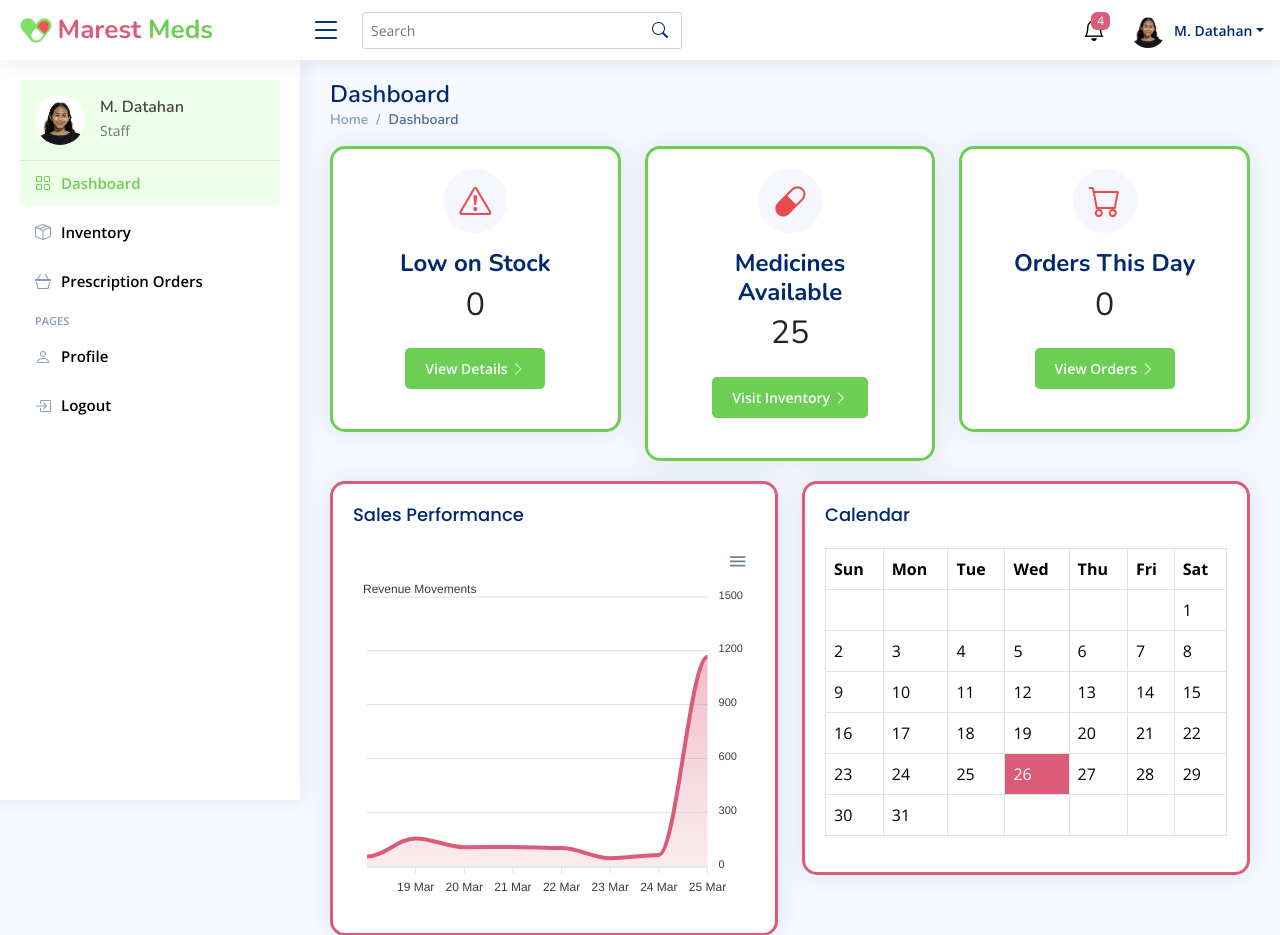
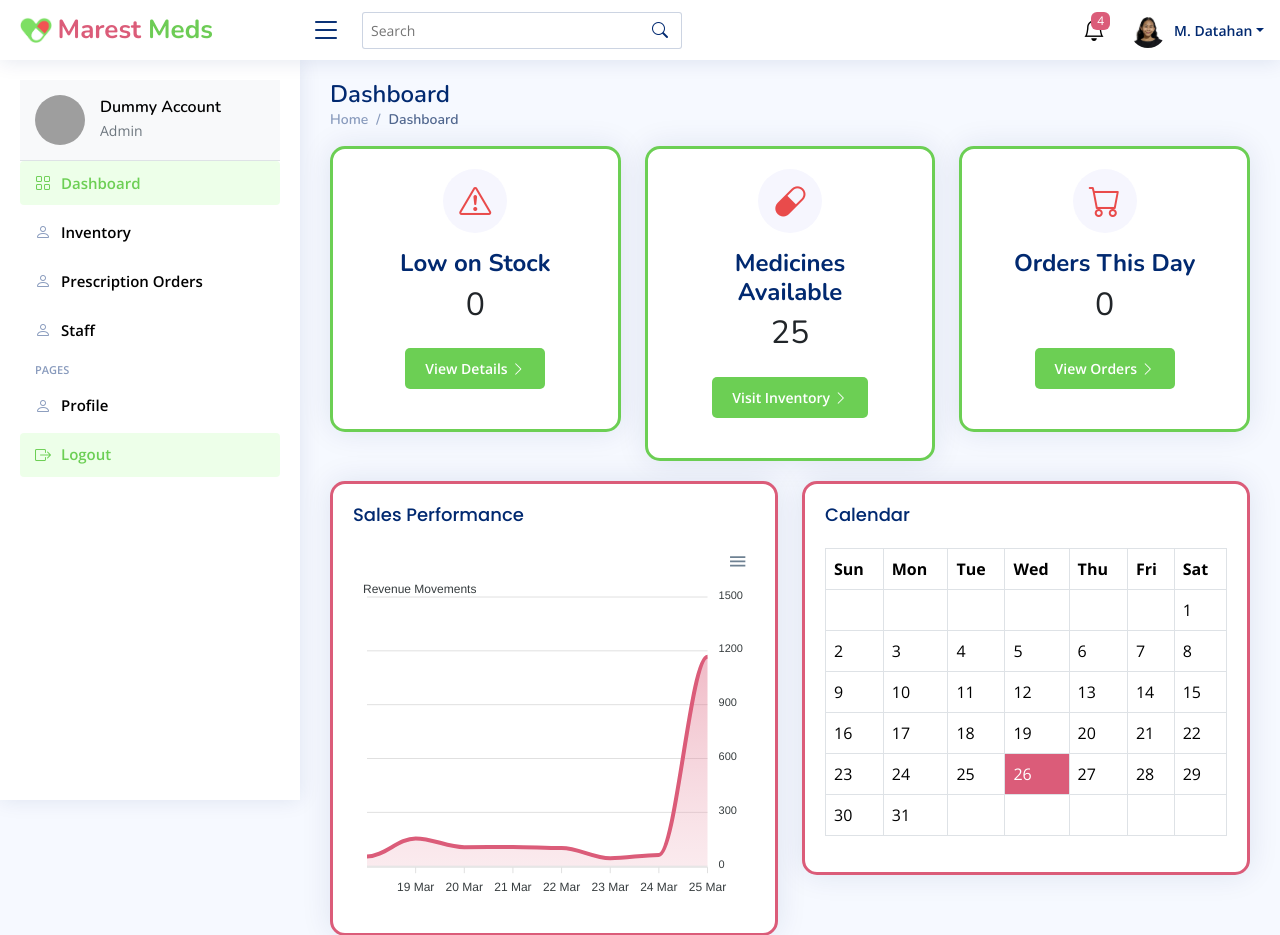
Before and after one commit to missel012/marest_meds, a PHP site: page /view/users/index.php in a window 1280 px wide. Shown: the top 935 px of the page. Run offline with PHP 8.4, Linux system fonts and the light colour scheme; data comes from the database, SQL or seed files in the repository; some libraries are stand-ins or nearby versions; grey boxes are pictures that could not be loaded.

Commit message:
update gamay

```diff
--- a/view/users/includes/sidebar.php
+++ b/view/users/includes/sidebar.php
@@ -1,3 +1,15 @@
+<?php
+include("../../dB/config.php"); // Ensure this file contains your database connection
+
+// Fetch user details for the sidebar
+$userId = 1; // Replace with dynamic user ID if needed
+$query = "SELECT firstName, lastName, profilePicture, role FROM users WHERE userId = ?";
+$stmt = $conn->prepare($query);
+$stmt->bind_param("i", $userId);
+$stmt->execute();
+$result = $stmt->get_result();
+$user = $result->fetch_assoc();
+?>
 <!-- ======= Sidebar ======= -->
 <aside id="sidebar" class="sidebar">
 
@@ -5,64 +17,236 @@
 
   <!-- Profile Section -->
   <div class="profile-sidebar">
-        <img src="../../assets/img/user.jpg" alt="Profile Image" class="profile-img-sidebar">
+    <img src="<?= $user['profilePicture'] && file_exists($user['profilePicture']) ? htmlspecialchars($user['profilePicture']) : './assets/images/user-icon.png' ?>"
+         alt="Profile Image"
+         class="profile-img-sidebar">
     <div class="profile-info-sidebar">
-          <h4>M. Datahan</h4>
-          <span>Staff</span>
+      <h4 style="color: black;"><?= htmlspecialchars($user['firstName'] . ' ' . $user['lastName']) ?></h4>
+      <span><?= $user['role'] === 'admin' ? 'Admin' : 'Staff' ?></span>
     </div>
   </div>
   <!-- End Profile Section -->
 
   <li class="nav-item">
-        <a class="nav-link <?php echo (basename($_SERVER['PHP_SELF']) == 'index.php') ? 'active' : 'collapsed'; ?>" href="index.php">
+  <a class="nav-link <?= basename($_SERVER['PHP_SELF']) == 'index.php' ? 'active' : 'collapsed'; ?>" href="index.php">
       <i class="bi bi-grid"></i>
       <span>Dashboard</span>
     </a>
   </li><!-- End Dashboard Nav -->
 
     <li class="nav-item">
-        <a class="nav-link <?php echo (basename($_SERVER['PHP_SELF']) == 'inventory.php') ? 'active' : 'collapsed'; ?>" href="inventory.php">
-          <i class="bi bi-box-seam"></i>
+    <a class="nav-link <?= basename($_SERVER['PHP_SELF']) == 'inventory.php' ? 'active' : 'collapsed'; ?>" href="inventory.php">
+        <i class="bi bi-person"></i>
         <span>Inventory</span>
       </a>
-      </li><!-- End Medicine Available Nav -->
+    </li><!-- End Inventory Page Nav -->
+
 
     <li class="nav-item">
-        <a class="nav-link <?php echo (basename($_SERVER['PHP_SELF']) == 'prescriptionOrders.php') ? 'active' : 'collapsed'; ?>" href="prescriptionOrders.php ">
-          <i class="bi bi-basket3"></i>
+    <a class="nav-link <?= basename($_SERVER['PHP_SELF']) == 'prescription_orders.php' ? 'active' : 'collapsed'; ?>" href="prescription_orders.php">
+        <i class="bi bi-person"></i>
         <span>Prescription Orders</span>
       </a>
-      </li><!-- End Prescription Orders Nav -->
+    </li><!-- End Prescription Orders Page Nav -->
 
+
+    <li class="nav-item">
+    <a class="nav-link <?= basename($_SERVER['PHP_SELF']) == 'staff.php' ? 'active' : 'collapsed'; ?>" href="staff.php">
+        <i class="bi bi-person"></i>
+        <span>Staff</span>
+      </a>
+    </li><!-- End Prescription Orders Page Nav -->
+
+  </li><!-- End Icons Nav -->
 
   <li class="nav-heading">Pages</li>
 
   <li class="nav-item">
-        <a class="nav-link <?php echo (basename($_SERVER['PHP_SELF']) == 'users-profile.php') ? 'active' : 'collapsed'; ?>" href="users-profile.php ">
+  <a class="nav-link <?= basename($_SERVER['PHP_SELF']) == 'users-profile.php' ? 'active' : 'collapsed'; ?>" href="users-profile.php">
       <i class="bi bi-person"></i>
       <span>Profile</span>
     </a>
   </li><!-- End Profile Page Nav -->
 
+
+
   <li class="nav-item">
-        <a class="nav-link <?php echo (basename($_SERVER['PHP_SELF']) == '../../login.php') ? 'active' : 'collapsed'; ?>" href="../../login.php">
-          <i class="bi bi-box-arrow-in-right"></i>
+    <a href="#" class="nav-link" onclick="confirmLogout(event)">
+        <i class="bi bi-box-arrow-right"></i>
         <span>Logout</span>
     </a>
   </li><!-- End Login Page Nav -->
-
-    </ul>
 
 </aside><!-- End Sidebar-->
 
 <main id="main" class="main">
 
 <style>
+
+.sidebar {
+  position: fixed;
+  top: 60px;
+  left: 0;
+  bottom: 0;
+  width: 300px;
+  z-index: 996;
+  transition: all 0.3s;
+  padding: 20px;
+  overflow-y: auto;
+  scrollbar-width: thin;
+  scrollbar-color: #aab7cf transparent;
+  box-shadow: 0px 0px 20px rgba(1, 41, 112, 0.1);
+  background-color: #fff;
+}
+
+@media (max-width: 1199px) {
+  .sidebar {
+    left: -300px;
+  }
+}
+
+.sidebar::-webkit-scrollbar {
+  width: 5px;
+  height: 8px;
+  background-color: #fff;
+}
+
+.sidebar::-webkit-scrollbar-thumb {
+  background-color: #aab7cf;
+}
+
+@media (min-width: 1200px) {
+
+  #main,
+  #footer {
+    margin-left: 300px;
+  }
+}
+
+@media (max-width: 1199px) {
+  .toggle-sidebar .sidebar {
+    left: 0;
+  }
+}
+
+@media (min-width: 1200px) {
+
+  .toggle-sidebar #main,
+  .toggle-sidebar #footer {
+    margin-left: 0;
+  }
+
+  .toggle-sidebar .sidebar {
+    left: -300px;
+  }
+}
+
+.sidebar-nav {
+  padding: 0;
+  margin: 0;
+  list-style: none;
+}
+
+.sidebar-nav li {
+  padding: 0;
+  margin: 0;
+  list-style: none;
+}
+
+.sidebar-nav .nav-item {
+  margin-bottom: 5px;
+}
+
+.sidebar-nav .nav-heading {
+  font-size: 11px;
+  text-transform: uppercase;
+  color: #899bbd;
+  font-weight: 600;
+  margin: 10px 0 5px 15px;
+}
+
+.sidebar-nav .nav-link {
+  display: flex;
+  align-items: center;
+  font-size: 15px;
+  font-weight: 600;
+  color: #6CCF54;
+  transition: 0.3;
+  background: #EDFFE9;
+  padding: 10px 15px;
+  border-radius: 4px;
+}
+
+.sidebar-nav .nav-link i {
+  font-size: 16px;
+  margin-right: 10px;
+  color: #6CCF54;
+}
+
+.sidebar-nav .nav-link.collapsed {
+  color: black;
+  background: #fff;
+}
+
+.sidebar-nav .nav-link.collapsed i {
+  color: #899bbd;
+}
+
+.sidebar-nav .nav-link:hover {
+  color: #6CCF54;
+  background: #EDFFE9;
+}
+
+.sidebar-nav .nav-link:hover i {
+  color: #6CCF54;
+}
+
+.sidebar-nav .nav-link .bi-chevron-down {
+  margin-right: 0;
+  transition: transform 0.2s ease-in-out;
+}
+
+.sidebar-nav .nav-link:not(.collapsed) .bi-chevron-down {
+  transform: rotate(180deg);
+}
+
+.sidebar-nav .nav-content {
+  padding: 5px 0 0 0;
+  margin: 0;
+  list-style: none;
+}
+
+.sidebar-nav .nav-content a {
+  display: flex;
+  align-items: center;
+  font-size: 14px;
+  font-weight: 600;
+  color: #012970;
+  transition: 0.3;
+  padding: 10px 0 10px 40px;
+  transition: 0.3s;
+}
+
+.sidebar-nav .nav-content a i {
+  font-size: 6px;
+  margin-right: 8px;
+  line-height: 0;
+  border-radius: 50%;
+}
+
+.sidebar-nav .nav-content a:hover,
+.sidebar-nav .nav-content a.active {
+  color: #4154f1;
+}
+
+.sidebar-nav .nav-content a.active i {
+  background-color: #4154f1;
+}
   .profile-sidebar {
     display: flex;
     align-items: center;
     padding: 15px;
-    background-color: #EDFFE9;
+    background-color: #f8f9fa;
     border-bottom: 1px solid #dee2e6;
   }
 
@@ -77,6 +261,7 @@
     margin: 0;
     font-size: 16px;
     font-weight: 600;
+    color: black;
   }
 
   .profile-info-sidebar span {
@@ -84,3 +269,12 @@
     color: #6c757d;
   }
 </style>
+
+<script>
+    function confirmLogout(event) {
+        event.preventDefault();
+        if (confirm("Are you sure you want to logout?")) {
+            window.location.href = "../../logout.php"; // Redirect to logout handler
+        }
+    }
+</script>
```
Also changed, not shown: controller/login.php (+22 -42 lines), view/admin/inventory.php (+16 -11 lines). Lines whose indentation alone changed are shown as unchanged.
